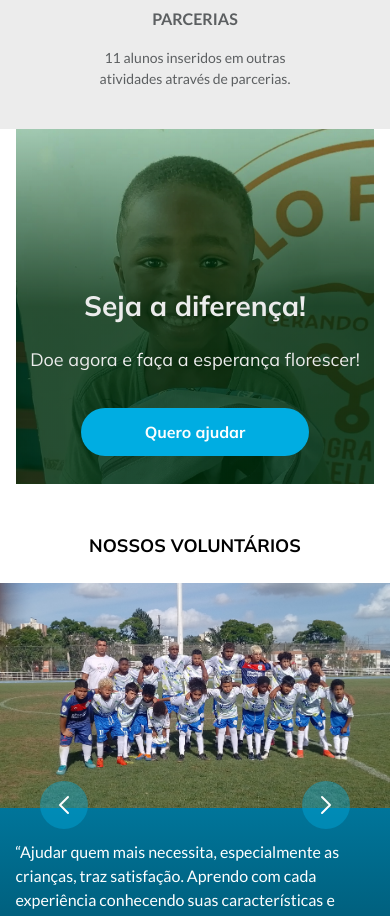
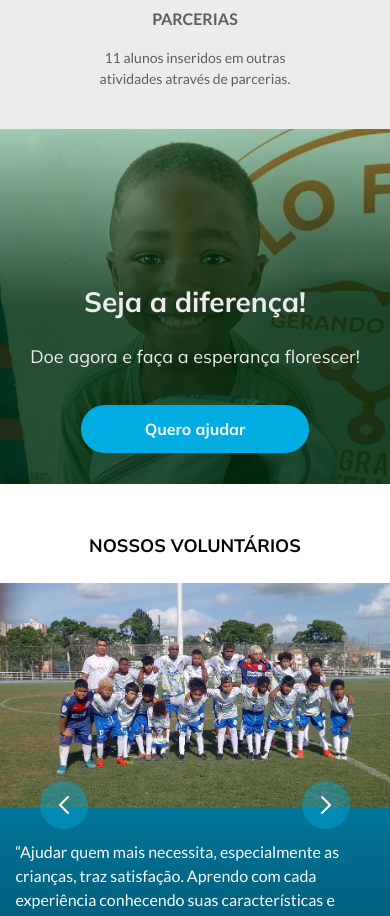
Before and after one commit to ONG-Mais/website-front-end, a Next.js app: page / in a window 390 px wide. Shown: the part 1960-2876 px from the top of the page. Built offline with nearby package versions, Linux system fonts and the light colour scheme.

Commit message:
feat: uses the new container feature and removes the margin on the DonateBanner when on mobile

```diff
--- a/src/app/Components/DonateBanner/index.tsx
+++ b/src/app/Components/DonateBanner/index.tsx
@@ -51,7 +51,7 @@ export default function DonateBanner() {
   }, [current, width]);
 
   return (
-    <Container>
+    <Container noMobileMargin>
       <div className="w-full flex flex-col items-center h-[355px]">
         <div className="flex w-full h-full sm:flex-col sm:justify-end relative ">
           {images.map((image, idx) => (
```
